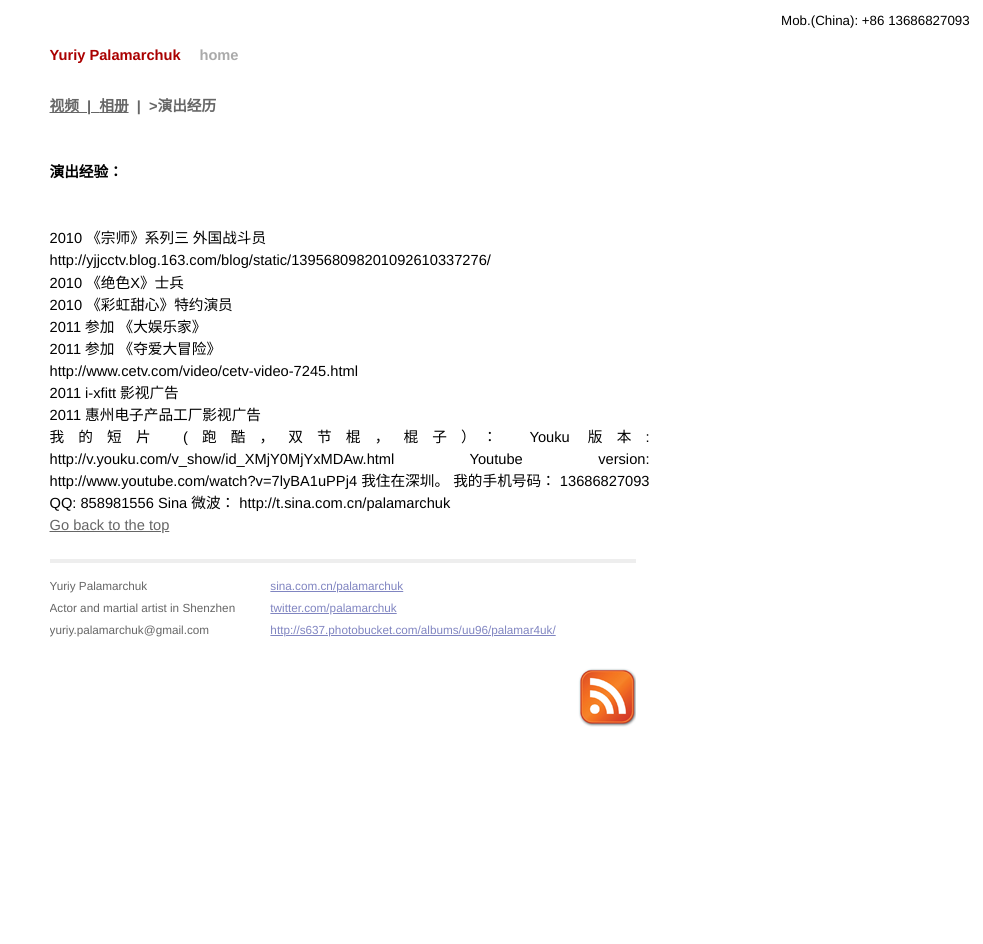
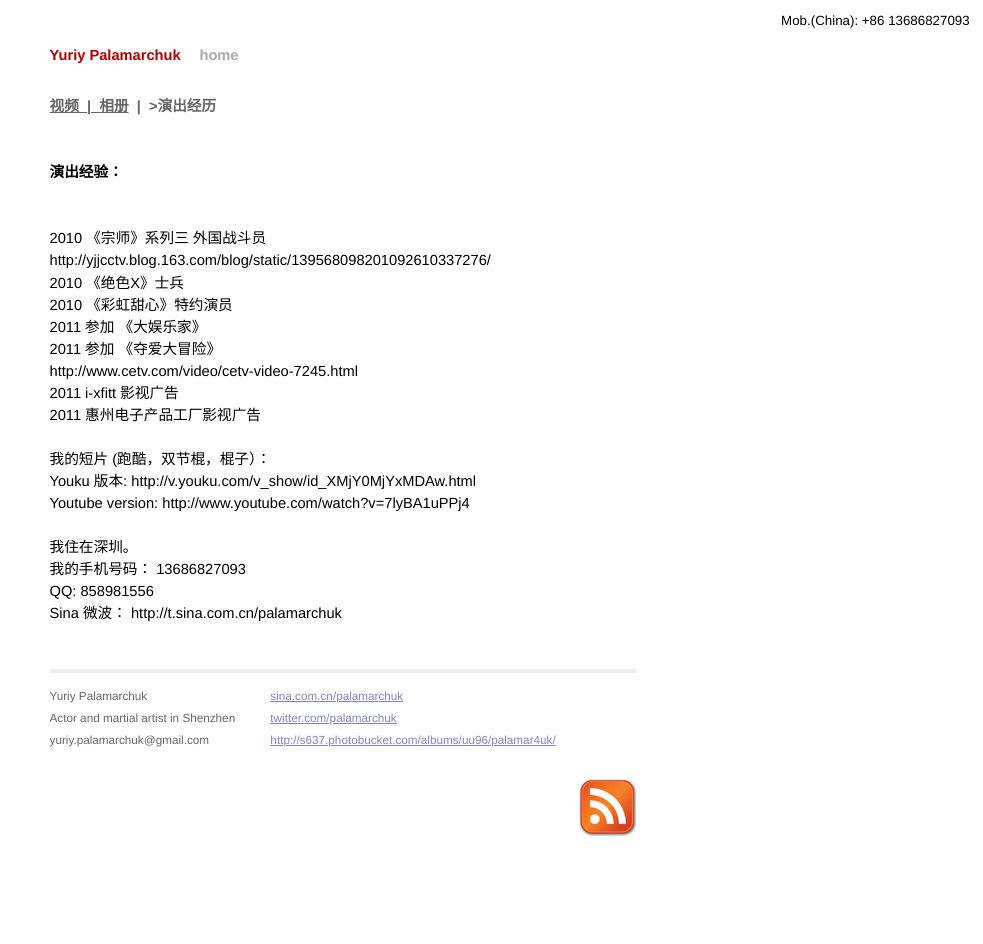
Before and after one commit to iurii/iurii.github.com, a Jekyll site: the page built from about.html, in a window 1280 px wide. Shown: the whole page, without its empty margins (297-1280 px from the left). Built offline with Jekyll 4.4.1, drawn with Linux system fonts in a browser that asks for light colours.

Commit message:
content corrected

```diff
--- a/about.html
+++ b/about.html
@@ -20,17 +20,15 @@
 http://www.cetv.com/video/cetv-video-7245.html<br />
 2011 i-xfitt 影视广告<br />
 2011 惠州电子产品工厂影视广告<br />
-
-我的短片 (跑酷，双节棍，棍子）：
-Youku 版本: http://v.youku.com/v_show/id_XMjY0MjYxMDAw.html
-Youtube version: http://www.youtube.com/watch?v=7lyBA1uPPj4
-
-我住在深圳。
-我的手机号码： 13686827093
-QQ: 858981556
-Sina 微波： http://t.sina.com.cn/palamarchuk
-
+<br />
+我的短片 (跑酷，双节棍，棍子）：<br />
+Youku 版本: http://v.youku.com/v_show/id_XMjY0MjYxMDAw.html<br />
+Youtube version: http://www.youtube.com/watch?v=7lyBA1uPPj4<br />
+<br />
+我住在深圳。<br />
+我的手机号码： 13686827093<br />
+QQ: 858981556<br />
+Sina 微波： http://t.sina.com.cn/palamarchuk<br />
+<br />
 
  </div>
-
-<a href="#top" style="color: #666666">Go back to the top</a>
```
